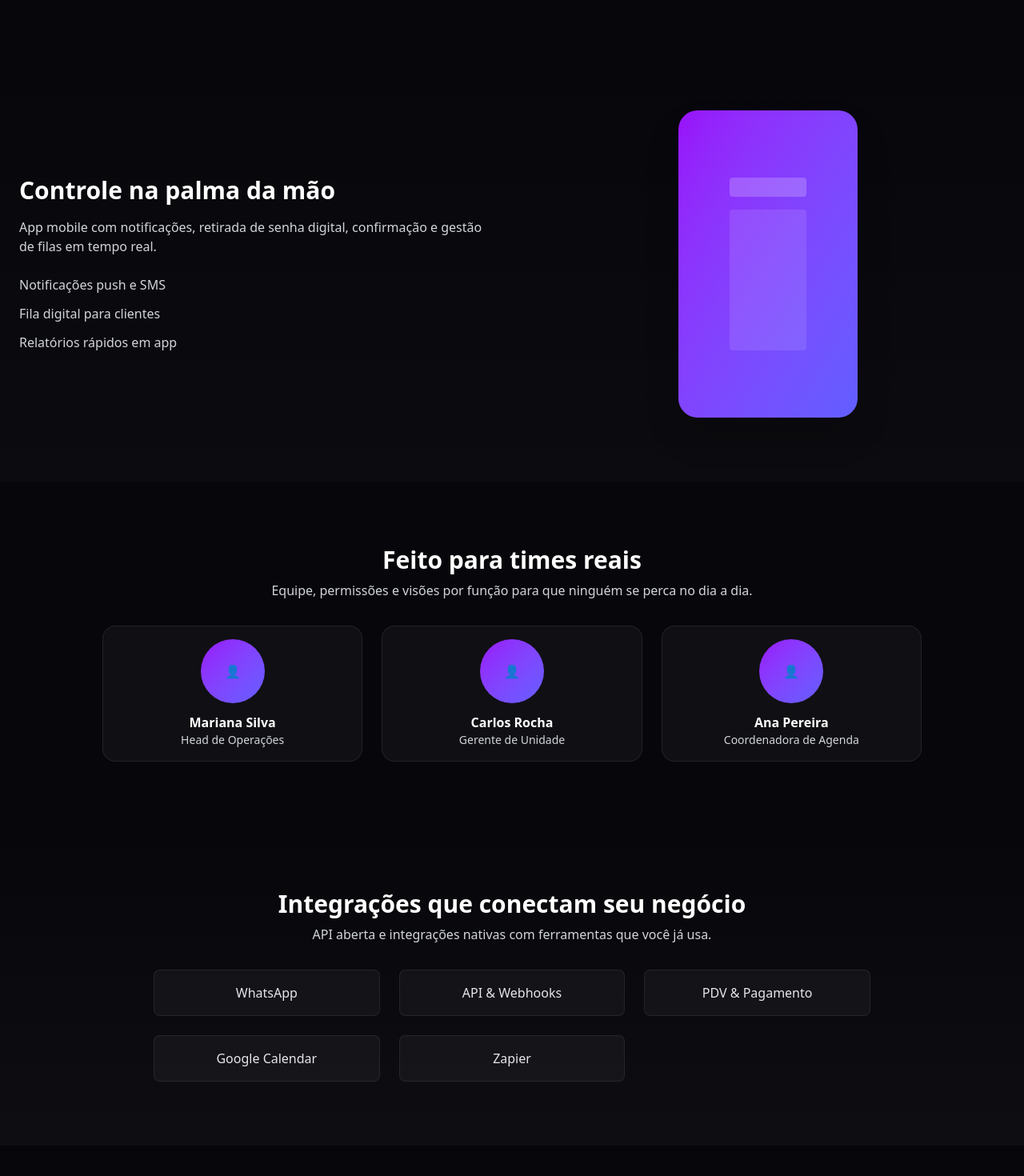
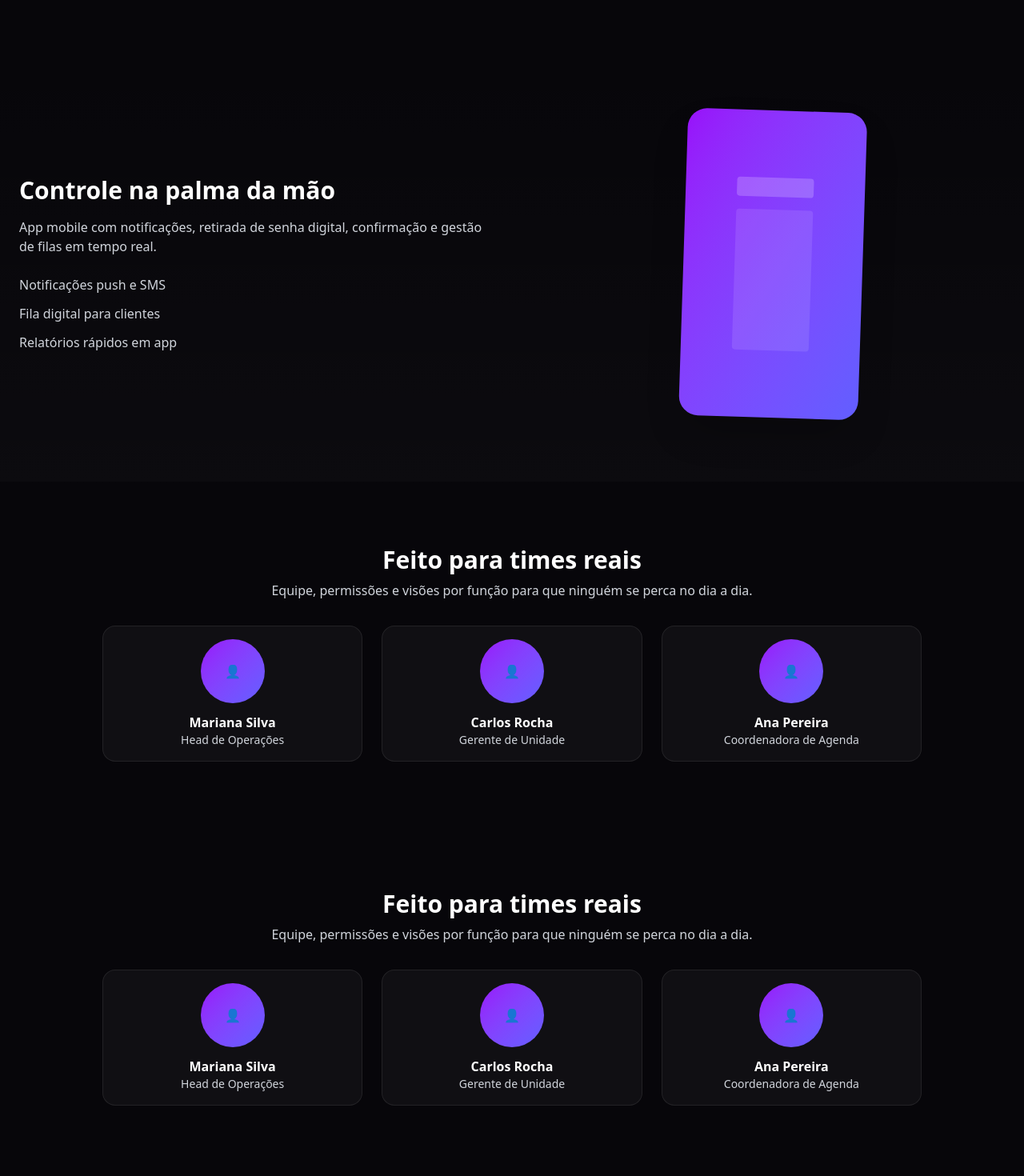
Before and after one commit to Devora-Oficial/Devora-Hackathon, a React app in the folder Front-end/: page / in a window 1280 px wide. Shown: the part 2480-3950 px from the top of the page at 80% size. Built offline with nearby package versions, Linux system fonts and the light colour scheme; the HTML template or start-up script is replaced by a standard one.

Commit message:
Mais animações da landing

```diff
--- a/Front-end/src/components/landing/Integrations.jsx
+++ b/Front-end/src/components/landing/Integrations.jsx
@@ -1,19 +1,69 @@
 import React from "react";
+import { motion } from "framer-motion";
 
-export default function Integrations() {
-  const items = ["WhatsApp", "API & Webhooks", "PDV & Pagamento", "Google Calendar", "Zapier"];
+const cardVariant = {
+  hidden: { opacity: 0, y: 30 },
+  show: {
+    opacity: 1,
+    y: 0,
+    transition: { duration: 0.7, ease: "easeOut" }
+  }
+};
+
+const containerVariant = {
+  show: {
+    transition: {
+      staggerChildren: 0.15
+    }
+  }
+};
+
+const Person = ({ name, role }) => (
+  <motion.div
+    variants={cardVariant}
+    className="p-4 rounded-2xl bg-white/4 border border-white/8 text-center"
+  >
+    <div className="w-20 h-20 rounded-full bg-gradient-to-br from-purple-600 to-indigo-500 mx-auto mb-3 flex items-center justify-center text-white">
+      👤
+    </div>
+
+    <div className="font-semibold text-white">{name}</div>
+    <div className="text-gray-300 text-sm">{role}</div>
+  </motion.div>
+);
+
+export default function Team() {
   return (
-    <section id="integrations" className="py-20 bg-gradient-to-b from-transparent to-white/3">
-      <div className="max-w-7xl mx-auto px-6 text-center">
-        <h3 className="text-3xl font-bold text-white">Integrações que conectam seu negócio</h3>
-        <p className="text-gray-300 mt-2 max-w-2xl mx-auto">API aberta e integrações nativas com ferramentas que você já usa.</p>
+    <section className="py-20">
+      {/* Cabeçalho */}
+      <motion.div
+        initial={{ opacity: 0, y: 20 }}
+        whileInView={{ opacity: 1, y: 0 }}
+        transition={{ duration: 0.8, ease: "easeOut" }}
+        viewport={{ once: true, amount: 0.3 }}
+        className="max-w-7xl mx-auto px-6 text-center mb-8"
+      >
+        <h3 className="text-3xl font-bold text-white">
+          Feito para times reais
+        </h3>
 
-        <div className="mt-8 grid sm:grid-cols-3 gap-6 max-w-4xl mx-auto">
-          {items.map((it, i) => (
-            <div key={i} className="p-4 rounded-lg bg-white/4 border border-white/8 text-gray-200">{it}</div>
-          ))}
-        </div>
-      </div>
+        <p className="text-gray-300 mt-2">
+          Equipe, permissões e visões por função para que ninguém se perca no dia a dia.
+        </p>
+      </motion.div>
+
+      {/* Grid animado */}
+      <motion.div
+        variants={containerVariant}
+        initial="hidden"
+        whileInView="show"
+        viewport={{ once: true, amount: 0.3 }}
+        className="max-w-5xl mx-auto grid sm:grid-cols-2 md:grid-cols-3 gap-6"
+      >
+        <Person name="Mariana Silva" role="Head de Operações" />
+        <Person name="Carlos Rocha" role="Gerente de Unidade" />
+        <Person name="Ana Pereira" role="Coordenadora de Agenda" />
+      </motion.div>
     </section>
   );
 }
--- a/Front-end/src/components/landing/MobileShowcase.jsx
+++ b/Front-end/src/components/landing/MobileShowcase.jsx
@@ -1,28 +1,78 @@
 import React from "react";
+import { motion } from "framer-motion";
 
 export default function MobileShowcase() {
+  const textVariant = {
+    hidden: { opacity: 0, x: -40 },
+    show: {
+      opacity: 1,
+      x: 0,
+      transition: { duration: 0.8, ease: "easeOut" }
+    }
+  };
+
+  const phoneVariant = {
+    hidden: { opacity: 0, x: 40 },
+    show: {
+      opacity: 1,
+      x: 0,
+      transition: { duration: 0.9, ease: "easeOut" }
+    }
+  };
+
   return (
     <section className="py-20 bg-gradient-to-b from-transparent to-white/2">
       <div className="max-w-7xl mx-auto px-6 grid md:grid-cols-2 gap-12 items-center">
-        <div>
-          <h3 className="text-3xl font-bold text-white">Controle na palma da mão</h3>
-          <p className="text-gray-300 mt-4">App mobile com notificações, retirada de senha digital, confirmação e gestão de filas em tempo real.</p>
+
+        {/* TEXTOS */}
+        <motion.div
+          variants={textVariant}
+          initial="hidden"
+          whileInView="show"
+          viewport={{ once: true, amount: 0.3 }}
+        >
+          <h3 className="text-3xl font-bold text-white">
+            Controle na palma da mão
+          </h3>
+
+          <p className="text-gray-300 mt-4">
+            App mobile com notificações, retirada de senha digital, confirmação e gestão de filas em tempo real.
+          </p>
 
           <ul className="mt-6 text-gray-300 space-y-3">
             <li>Notificações push e SMS</li>
             <li>Fila digital para clientes</li>
             <li>Relatórios rápidos em app</li>
           </ul>
-        </div>
+        </motion.div>
 
-        <div className="flex items-center justify-center">
-          <div className="w-56 h-96 rounded-3xl bg-gradient-to-br from-purple-600 to-indigo-500 shadow-2xl flex items-center justify-center text-white">
+        {/* CELULAR – BALANÇO SUAVE */}
+        <motion.div
+          className="flex items-center justify-center"
+          variants={phoneVariant}
+          initial="hidden"
+          whileInView="show"
+          viewport={{ once: true, amount: 0.3 }}
+        >
+          <motion.div
+            style={{ transformOrigin: "bottom center" }} // base fixa
+            animate={{
+              rotate: [-2, 2, -2], // <— balanço MUITO mais suave
+            }}
+            transition={{
+              duration: 2.6,
+              repeat: Infinity,
+              ease: "easeInOut"
+            }}
+            className="w-56 h-96 rounded-3xl bg-gradient-to-br from-purple-600 to-indigo-500 shadow-2xl flex items-center justify-center text-white"
+          >
             <div className="text-center px-4">
               <div className="h-6 w-24 bg-white/20 rounded mb-4 mx-auto"></div>
               <div className="h-44 bg-white/10 rounded"></div>
             </div>
-          </div>
-        </div>
+          </motion.div>
+        </motion.div>
+
       </div>
     </section>
   );
--- a/Front-end/src/components/landing/Team.jsx
+++ b/Front-end/src/components/landing/Team.jsx
@@ -1,26 +1,68 @@
 import React from "react";
+import { motion } from "framer-motion";
+
+const cardVariant = {
+  hidden: { opacity: 0, y: 30 },
+  show: {
+    opacity: 1,
+    y: 0,
+    transition: { duration: 0.7, ease: "easeOut" }
+  }
+};
+
+const containerVariant = {
+  show: {
+    transition: {
+      staggerChildren: 0.15
+    }
+  }
+};
 
 const Person = ({ name, role }) => (
-  <div className="p-4 rounded-2xl bg-white/4 border border-white/8 text-center">
-    <div className="w-20 h-20 rounded-full bg-gradient-to-br from-purple-600 to-indigo-500 mx-auto mb-3 flex items-center justify-center text-white">👤</div>
+  <motion.div
+    variants={cardVariant}
+    className="p-4 rounded-2xl bg-white/4 border border-white/8 text-center"
+  >
+    <div className="w-20 h-20 rounded-full bg-gradient-to-br from-purple-600 to-indigo-500 mx-auto mb-3 flex items-center justify-center text-white">
+      👤
+    </div>
+
     <div className="font-semibold text-white">{name}</div>
     <div className="text-gray-300 text-sm">{role}</div>
-  </div>
+  </motion.div>
 );
 
 export default function Team() {
   return (
     <section className="py-20">
-      <div className="max-w-7xl mx-auto px-6 text-center mb-8">
-        <h3 className="text-3xl font-bold text-white">Feito para times reais</h3>
-        <p className="text-gray-300 mt-2">Equipe, permissões e visões por função para que ninguém se perca no dia a dia.</p>
-      </div>
+      {/* Cabeçalho */}
+      <motion.div
+        initial={{ opacity: 0, y: 20 }}
+        whileInView={{ opacity: 1, y: 0 }}
+        transition={{ duration: 0.8, ease: "easeOut" }}
+        viewport={{ once: true, amount: 0.3 }}
+        className="max-w-7xl mx-auto px-6 text-center mb-8"
+      >
+        <h3 className="text-3xl font-bold text-white">
+          Feito para times reais
+        </h3>
+        <p className="text-gray-300 mt-2">
+          Equipe, permissões e visões por função para que ninguém se perca no dia a dia.
+        </p>
+      </motion.div>
 
-      <div className="max-w-5xl mx-auto grid sm:grid-cols-2 md:grid-cols-3 gap-6">
+      {/* Grid animado */}
+      <motion.div
+        variants={containerVariant}
+        initial="hidden"
+        whileInView="show"
+        viewport={{ once: true, amount: 0.3 }}
+        className="max-w-5xl mx-auto grid sm:grid-cols-2 md:grid-cols-3 gap-6"
+      >
         <Person name="Mariana Silva" role="Head de Operações" />
         <Person name="Carlos Rocha" role="Gerente de Unidade" />
         <Person name="Ana Pereira" role="Coordenadora de Agenda" />
-      </div>
+      </motion.div>
     </section>
   );
 }
--- a/Front-end/src/components/landing/Testimonials.jsx
+++ b/Front-end/src/components/landing/Testimonials.jsx
@@ -1,10 +1,32 @@
 import React from "react";
+import { motion } from "framer-motion";
+
+const cardVariant = {
+  hidden: { opacity: 0, y: 25 },
+  show: {
+    opacity: 1,
+    y: 0,
+    transition: { duration: 0.6, ease: "easeOut" }
+  }
+};
+
+const containerVariant = {
+  show: {
+    transition: { staggerChildren: 0.15 }
+  }
+};
 
 const Test = ({ text, name, place }) => (
-  <div className="p-6 rounded-2xl bg-white/4 border border-white/8">
+  <motion.div
+    variants={cardVariant}
+    className="p-6 rounded-2xl bg-white/4 border border-white/8"
+  >
     <p className="text-gray-200">“{text}”</p>
-    <div className="mt-4 text-sm text-gray-300 font-semibold">{name} <span className="text-gray-400">— {place}</span></div>
-  </div>
+
+    <div className="mt-4 text-sm text-gray-300 font-semibold">
+      {name} <span className="text-gray-400">— {place}</span>
+    </div>
+  </motion.div>
 );
 
 export default function Testimonials() {
@@ -16,13 +38,29 @@ export default function Testimonials() {
 
   return (
     <section className="py-20">
-      <div className="max-w-7xl mx-auto px-6 text-center mb-8">
-        <h3 className="text-3xl font-bold text-white">O que nossos clientes dizem</h3>
-      </div>
+      <motion.div
+        initial={{ opacity: 0, y: 20 }}
+        whileInView={{ opacity: 1, y: 0 }}
+        transition={{ duration: 0.7, ease: "easeOut" }}
+        viewport={{ once: true, amount: 0.3 }}
+        className="max-w-7xl mx-auto px-6 text-center mb-8"
+      >
+        <h3 className="text-3xl font-bold text-white">
+          O que nossos clientes dizem
+        </h3>
+      </motion.div>
 
-      <div className="max-w-6xl mx-auto grid md:grid-cols-3 gap-6 px-6">
-        {items.map((it, i) => <Test key={i} {...it} />)}
-      </div>
+      <motion.div
+        variants={containerVariant}
+        initial="hidden"
+        whileInView="show"
+        viewport={{ once: true, amount: 0.3 }}
+        className="max-w-6xl mx-auto grid md:grid-cols-3 gap-6 px-6"
+      >
+        {items.map((it, i) => (
+          <Test key={i} {...it} />
+        ))}
+      </motion.div>
     </section>
   );
 }
```
